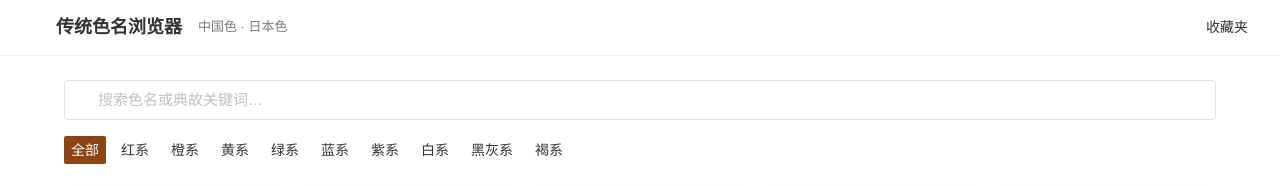
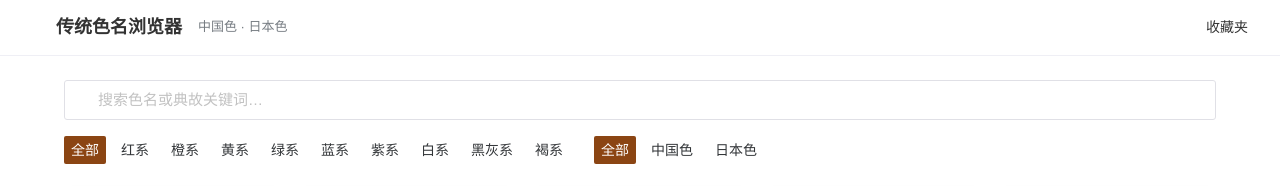
Before and after one commit to LcjGitHub/label-6123, a Vue app: page / in a window 1280 px wide. Shown: the top 186 px of the page. Built offline with nearby package versions, Linux system fonts and the light colour scheme; some icons are missing.

Commit message:
.913020344866380:d6ceea96116e91c3e603de7804c126e8_6a2b724436d898ac98c43a79.6a2b724636d898ac98c43a81.6a2b72469015ba2cfc215d87:Trae CN.T(2026/6/12 10:50:51)

```diff
--- /dev/null
+++ b/src/components/SourceFilter.vue
@@ -0,0 +1,40 @@
+<template>
+  <n-space :size="8" wrap>
+    <n-tag
+      v-for="item in origins"
+      :key="item.value"
+      :type="item.value === modelValue ? 'primary' : 'default'"
+      :bordered="item.value !== modelValue"
+      checkable
+      :checked="item.value === modelValue"
+      @click="onSelect(item.value)"
+    >
+      {{ item.label }}
+    </n-tag>
+  </n-space>
+</template>
+
+<script setup lang="ts">
+import { NSpace, NTag } from 'naive-ui'
+import { COLOR_ORIGINS } from '@/types/color'
+import type { ColorOrigin } from '@/types/color'
+
+withDefaults(
+  defineProps<{
+    modelValue?: ColorOrigin
+  }>(),
+  {
+    modelValue: 'all',
+  }
+)
+
+const emit = defineEmits<{
+  'update:modelValue': [value: ColorOrigin]
+}>()
+
+const origins = COLOR_ORIGINS
+
+function onSelect(value: ColorOrigin) {
+  emit('update:modelValue', value)
+}
+</script>
--- a/src/composables/useColors.ts
+++ b/src/composables/useColors.ts
@@ -1,7 +1,7 @@
 import { ref, computed } from 'vue'
 import Fuse from 'fuse.js'
 import colorsData from '@/mock/colors.json'
-import type { ColorItem } from '@/types/color'
+import type { ColorItem, ColorOrigin } from '@/types/color'
 
 const allColors = ref<ColorItem[]>(colorsData as ColorItem[])
 
@@ -40,10 +40,16 @@ export function useColors() {
     return colors.filter((c) => c.category === category)
   }
 
+  function filterByOrigin(colors: ColorItem[], origin: ColorOrigin): ColorItem[] {
+    if (origin === 'all') return colors
+    return colors.filter((c) => c.origin === origin)
+  }
+
   return {
     allColors: computed(() => allColors.value),
     getColorById,
     searchColors,
     filterByCategory,
+    filterByOrigin,
   }
 }
--- a/src/types/color.ts
+++ b/src/types/color.ts
@@ -32,4 +32,13 @@ export const COLOR_CATEGORIES = [
   '褐系',
 ] as const
 
+/** 来源选项 */
+export const COLOR_ORIGINS = [
+  { label: '全部', value: 'all' },
+  { label: '中国色', value: 'china' },
+  { label: '日本色', value: 'japan' },
+] as const
+
+export type ColorOrigin = (typeof COLOR_ORIGINS)[number]['value']
+
 export type ColorCategory = (typeof COLOR_CATEGORIES)[number]
--- a/src/views/ColorList.vue
+++ b/src/views/ColorList.vue
@@ -2,7 +2,10 @@
   <div class="color-list">
     <div class="color-list__toolbar">
       <ColorSearch v-model="keyword" />
-      <CategoryFilter v-model="category" class="color-list__filter" />
+      <div class="color-list__filters">
+        <CategoryFilter v-model="category" class="color-list__filter" />
+        <SourceFilter v-model="origin" class="color-list__filter" />
+      </div>
     </div>
 
     <n-spin :show="false">
@@ -40,16 +43,20 @@ import { ColorPaletteOutline } from '@vicons/ionicons5'
 import ColorCard from '@/components/ColorCard.vue'
 import ColorSearch from '@/components/ColorSearch.vue'
 import CategoryFilter from '@/components/CategoryFilter.vue'
+import SourceFilter from '@/components/SourceFilter.vue'
 import { useColors } from '@/composables/useColors'
+import type { ColorOrigin } from '@/types/color'
 
-const { searchColors, filterByCategory } = useColors()
+const { searchColors, filterByCategory, filterByOrigin } = useColors()
 
 const keyword = ref('')
 const category = ref('全部')
+const origin = ref<ColorOrigin>('all')
 
 const filteredColors = computed(() => {
   const searched = searchColors(keyword.value)
-  return filterByCategory(searched, category.value)
+  const byCategory = filterByCategory(searched, category.value)
+  return filterByOrigin(byCategory, origin.value)
 })
 
 /**
@@ -58,6 +65,7 @@ const filteredColors = computed(() => {
 function resetFilters() {
   keyword.value = ''
   category.value = '全部'
+  origin.value = 'all'
 }
 </script>
 
@@ -66,8 +74,16 @@ function resetFilters() {
   margin-bottom: 24px;
 }
 
+.color-list__filters {
+  display: flex;
+  align-items: flex-start;
+  gap: 24px;
+  margin-top: 16px;
+  flex-wrap: wrap;
+}
+
 .color-list__filter {
-  margin-top: 16px;
+  flex-shrink: 0;
 }
 
 .color-list__grid {
```
